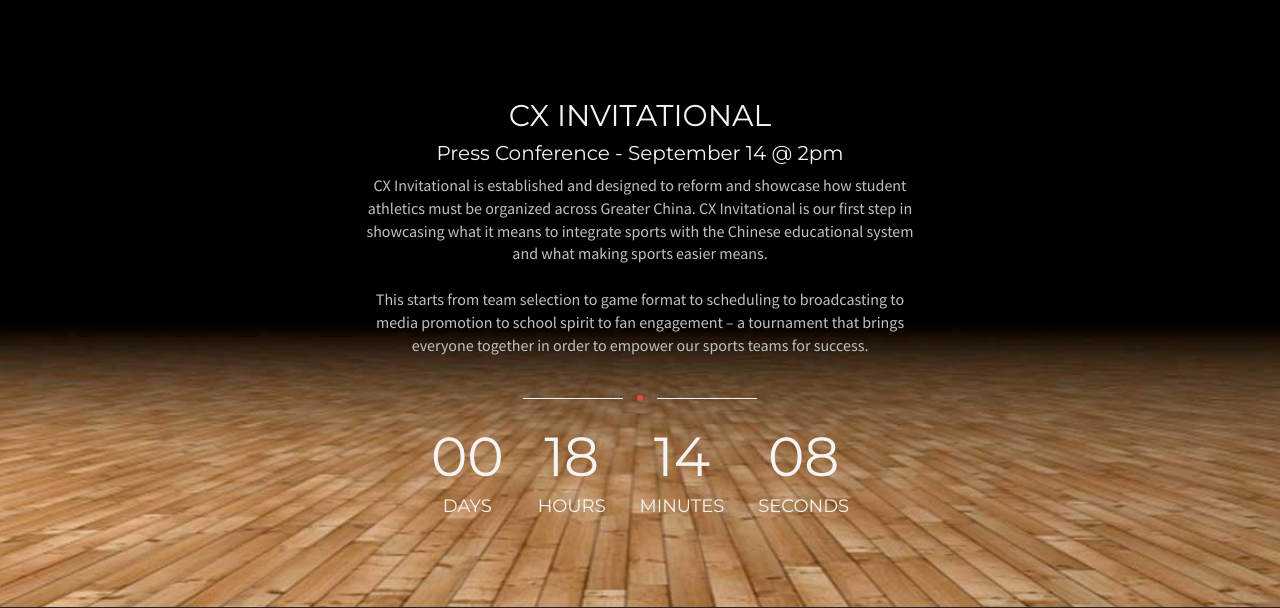
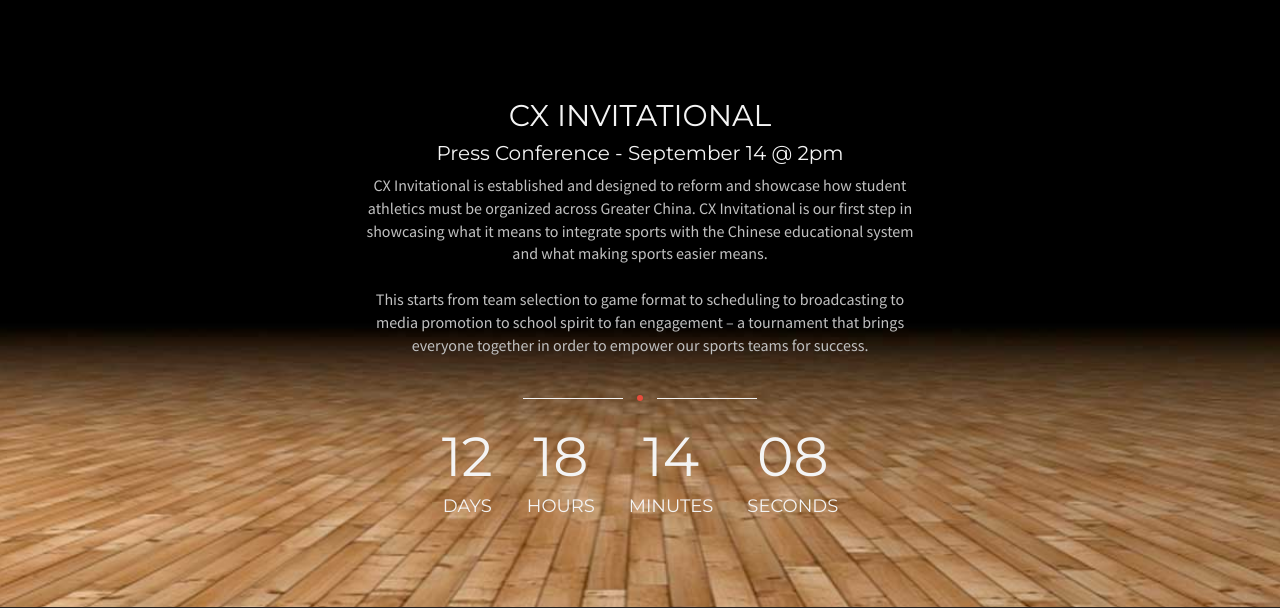
Before and after one commit to Choxue/CX1.5, a PHP site: page / in a window 1280 px wide. Shown: the part 1254-1862 px from the top of the page. Run offline with PHP 8.4, Linux system fonts and the light colour scheme; some libraries are stand-ins or nearby versions.

Commit message:
New press conference date

```diff
--- a/index.php
+++ b/index.php
@@ -429,16 +429,16 @@
 				$(".nav-button").click(function () {
 					$(".nav-button,.primary-nav").toggleClass("open");
 				});
-				$("#days").countdown("2016/09/14 14:00:00", function(event) {
+				$("#days").countdown("2016/09/26 14:00:00", function(event) {
 				  $(this).text(event.strftime('%D'));
 				});
-				$("#hours").countdown("2016/09/14 14:00:00", function(event) {
+				$("#hours").countdown("2016/09/26 14:00:00", function(event) {
 				  $(this).text(event.strftime('%H'));
 				});
-				$("#minutes").countdown("2016/09/14 14:00:00", function(event) {
+				$("#minutes").countdown("2016/09/26 14:00:00", function(event) {
 				  $(this).text(event.strftime('%M'));
 				});
-				$("#seconds").countdown("2016/09/14 14:00:00", function(event) {
+				$("#seconds").countdown("2016/09/26 14:00:00", function(event) {
 				  $(this).text(event.strftime('%S'));
 				});
 
```
